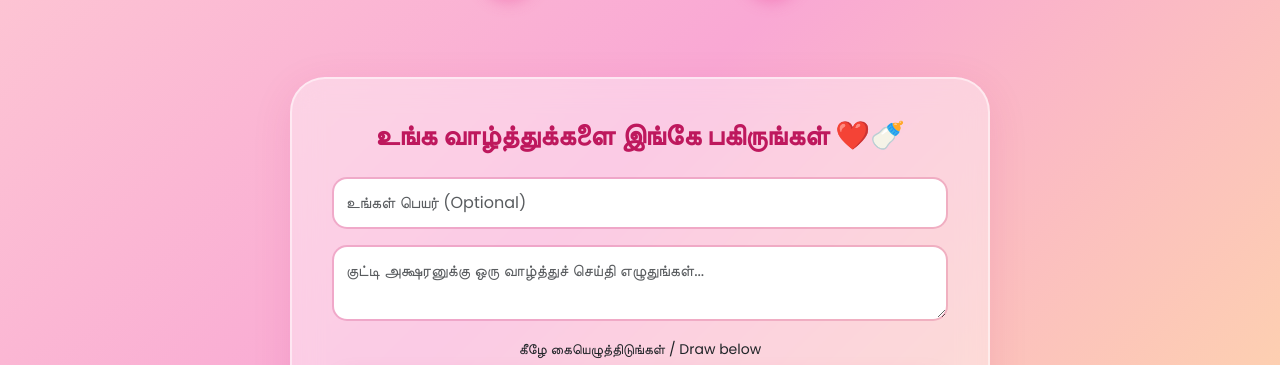
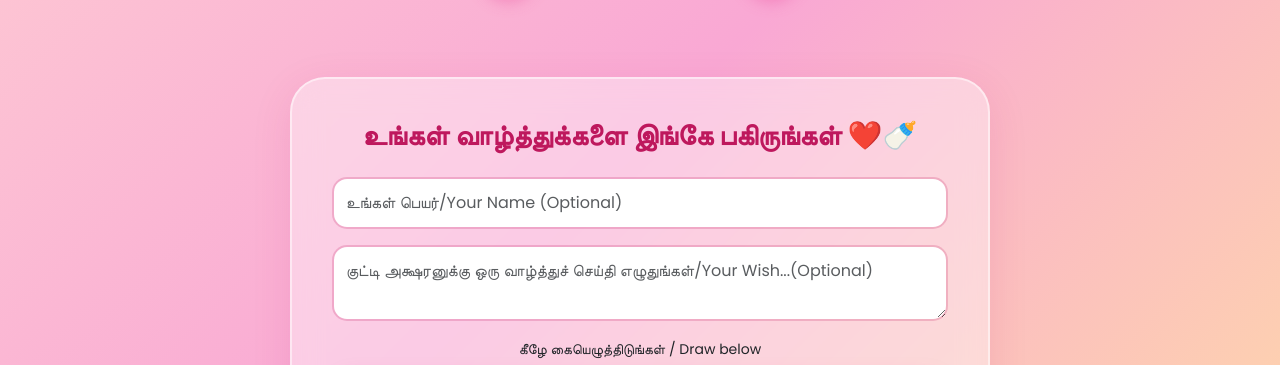
Before and after one commit to Thushann2000/aksharanbirthday, a website: page public/index.html in a window 1280 px wide. Shown: the part 1059-1424 px from the top of the page. Drawn offline with nearby package versions, Linux system fonts and the light colour scheme.

```diff
--- a/public/index.html
+++ b/public/index.html
@@ -592,9 +592,9 @@
 </div>
 
 <div class="signature-section" data-aos="fade-up">
-    <h3 class="text-center mb-4" style="color:var(--dark-pink); font-weight:800;">உங்க வாழ்த்துக்களை இங்கே பகிருங்கள் ❤️🍼</h3>
-    <input type="text" id="signer-name" class="form-control mb-3" placeholder="உங்கள் பெயர் (Optional)">
-    <textarea id="wish" class="form-control mb-3" placeholder="குட்டி அக்ஷரனுக்கு ஒரு வாழ்த்துச் செய்தி எழுதுங்கள்..." rows="2"></textarea>
+    <h3 class="text-center mb-4" style="color:var(--dark-pink); font-weight:800;">உங்கள் வாழ்த்துக்களை இங்கே பகிருங்கள் ❤️🍼</h3>
+    <input type="text" id="signer-name" class="form-control mb-3" placeholder="உங்கள் பெயர்/Your Name (Optional)">
+    <textarea id="wish" class="form-control mb-3" placeholder="குட்டி அக்ஷரனுக்கு ஒரு வாழ்த்துச் செய்தி எழுதுங்கள்/Your Wish...(Optional)" rows="2"></textarea>
 
     <div class="text-center mb-2"><small>கீழே கையெழுத்திடுங்கள் / Draw below</small></div>
     <canvas id="signature-pad"></canvas>
```
